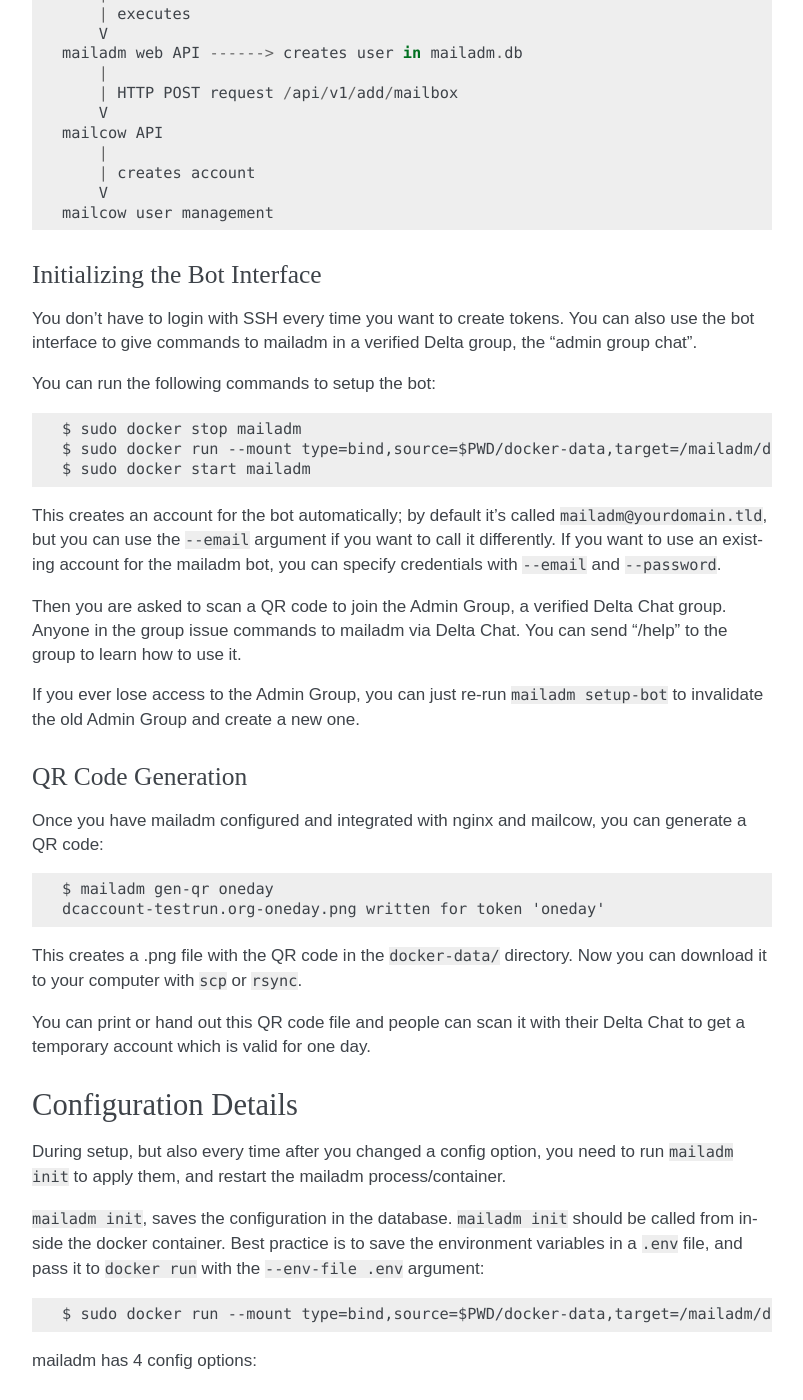
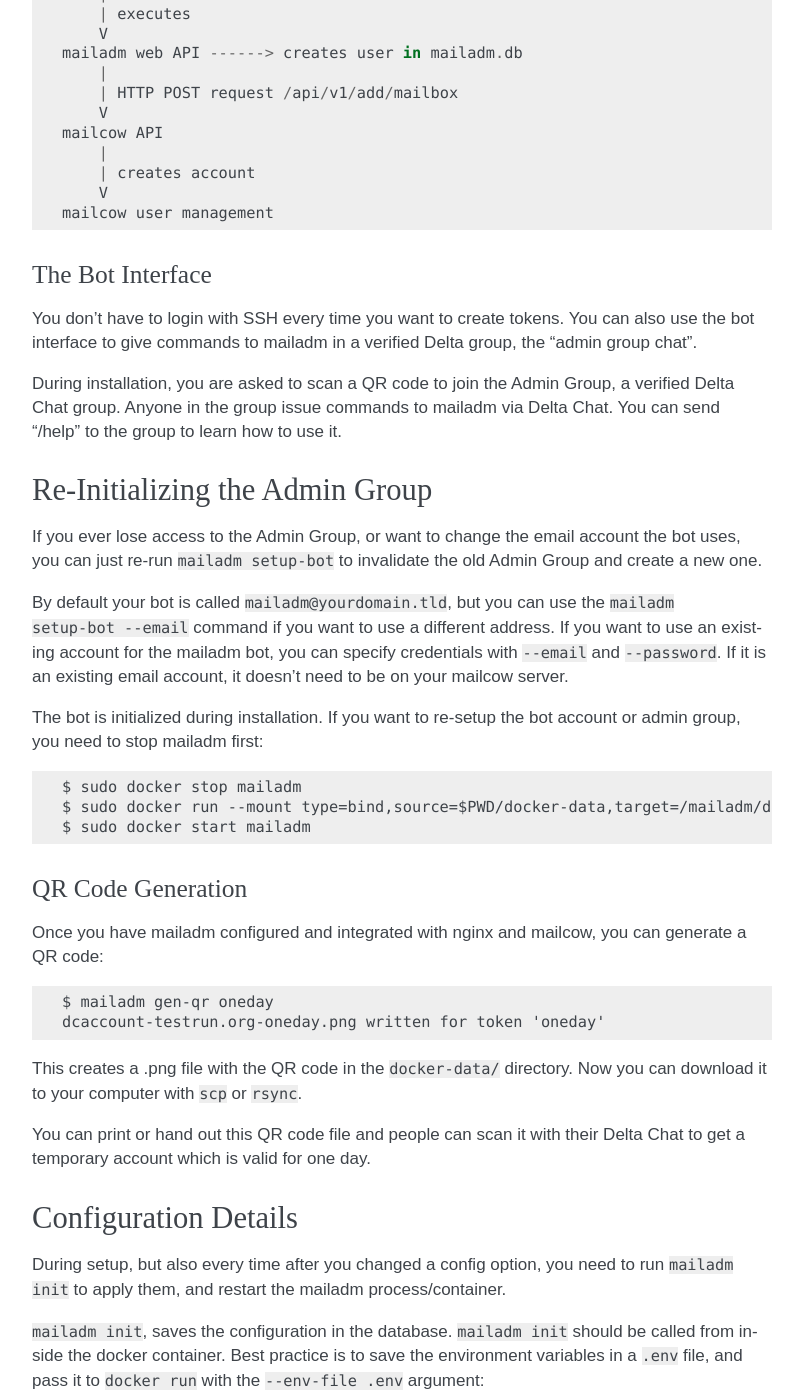
Before and after one commit to deltachat/mailadm, a Sphinx documentation site: the page built from doc/index.rst, in a window 1280 px wide and 1400 px high, scrolled down 3101 px. Shown: the whole window, without its empty margins (348-1151 px from the left). Built offline with Sphinx 7.4.7, drawn with Linux system fonts in a browser that asks for light colours; some of the changed text lies outside the part shown.

Commit message:
updated wording for setup-bot command documentation

```diff
--- a/doc/index.rst
+++ b/doc/index.rst
@@ -171,30 +171,36 @@
         V
     mailcow user management
 
-Initializing the Bot Interface
-++++++++++++++++++++++++++++++
+The Bot Interface
++++++++++++++++++
 
 You don't have to login with SSH every time you want to create tokens. You can
 also use the bot interface to give commands to mailadm in a verified Delta
 group, the "admin group chat".
 
-You can run the following commands to setup the bot::
+During installation, you are asked to scan a QR code to join the Admin Group, a
+verified Delta Chat group. Anyone in the group issue commands to mailadm via
+Delta Chat. You can send "/help" to the group to learn how to use it.
+
+Re-Initializing the Admin Group
+-------------------------------
+
+If you ever lose access to the Admin Group, or want to change the email account
+the bot uses, you can just re-run ``mailadm setup-bot`` to invalidate the old
+Admin Group and create a new one.
+
+By default your bot is called ``mailadm@yourdomain.tld``, but you can use the
+``mailadm setup-bot --email`` command if you want to use a different address.
+If you want to use an existing account for the mailadm bot, you can specify
+credentials with ``--email`` and ``--password``.  If it is an existing email
+account, it doesn't need to be on your mailcow server.
+
+The bot is initialized during installation. If you want to re-setup the bot
+account or admin group, you need to stop mailadm first::
 
     $ sudo docker stop mailadm
     $ sudo docker run --mount type=bind,source=$PWD/docker-data,target=/mailadm/docker-data mailadm-mailcow mailadm setup-bot
     $ sudo docker start mailadm
-
-This creates an account for the bot automatically; by default it's called
-``mailadm@yourdomain.tld``, but you can use the ``--email`` argument if you
-want to call it differently. If you want to use an existing account for the
-mailadm bot, you can specify credentials with ``--email`` and ``--password``.
-
-Then you are asked to scan a QR code to join the Admin Group, a verified Delta
-Chat group. Anyone in the group issue commands to mailadm via Delta Chat. You
-can send "/help" to the group to learn how to use it.
-
-If you ever lose access to the Admin Group, you can just re-run ``mailadm
-setup-bot`` to invalidate the old Admin Group and create a new one.
 
 QR Code Generation
 ++++++++++++++++++
```
